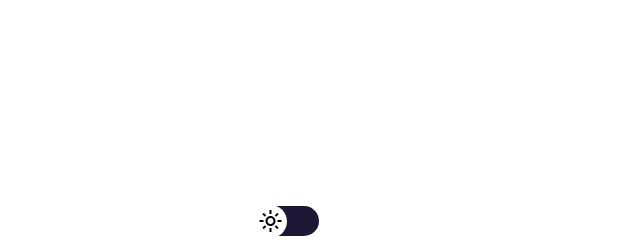
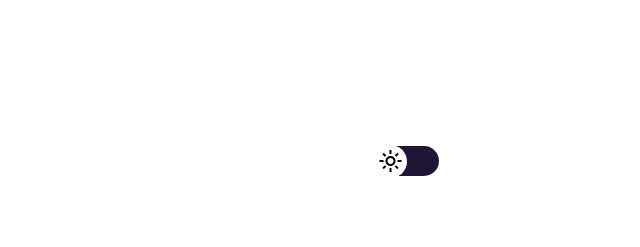
Before and after one commit to lucasvictorm/mini-programas, a plain HTML site: page cronometro/index.html in a window 1280 px wide. Shown: the top 247 px of the page, without its empty margins (351-991 px from the left). Drawn offline with nearby package versions, Linux system fonts and the light colour scheme.

Commit message:
posicionamento do botão dark/light

```diff
--- a/cronometro/index.html
+++ b/cronometro/index.html
@@ -11,7 +11,7 @@
 <body>
     <main>
         <section>
-            <label for="dark-mode">
+            <label for="dark-mode" id="label-modos">
                 <div id="modos">
                     <div class="mode-circle" id="imode-circle">
                         <span class="material-symbols-outlined" id="light-icon">
--- a/cronometro/style.css
+++ b/cronometro/style.css
@@ -41,6 +41,12 @@ section{
     align-items: center;
 
     gap: 50px;
+}
+
+#label-modos{
+    position: absolute;
+    right: 0;
+    top: -100px;
 }
 
 #modos{
```
